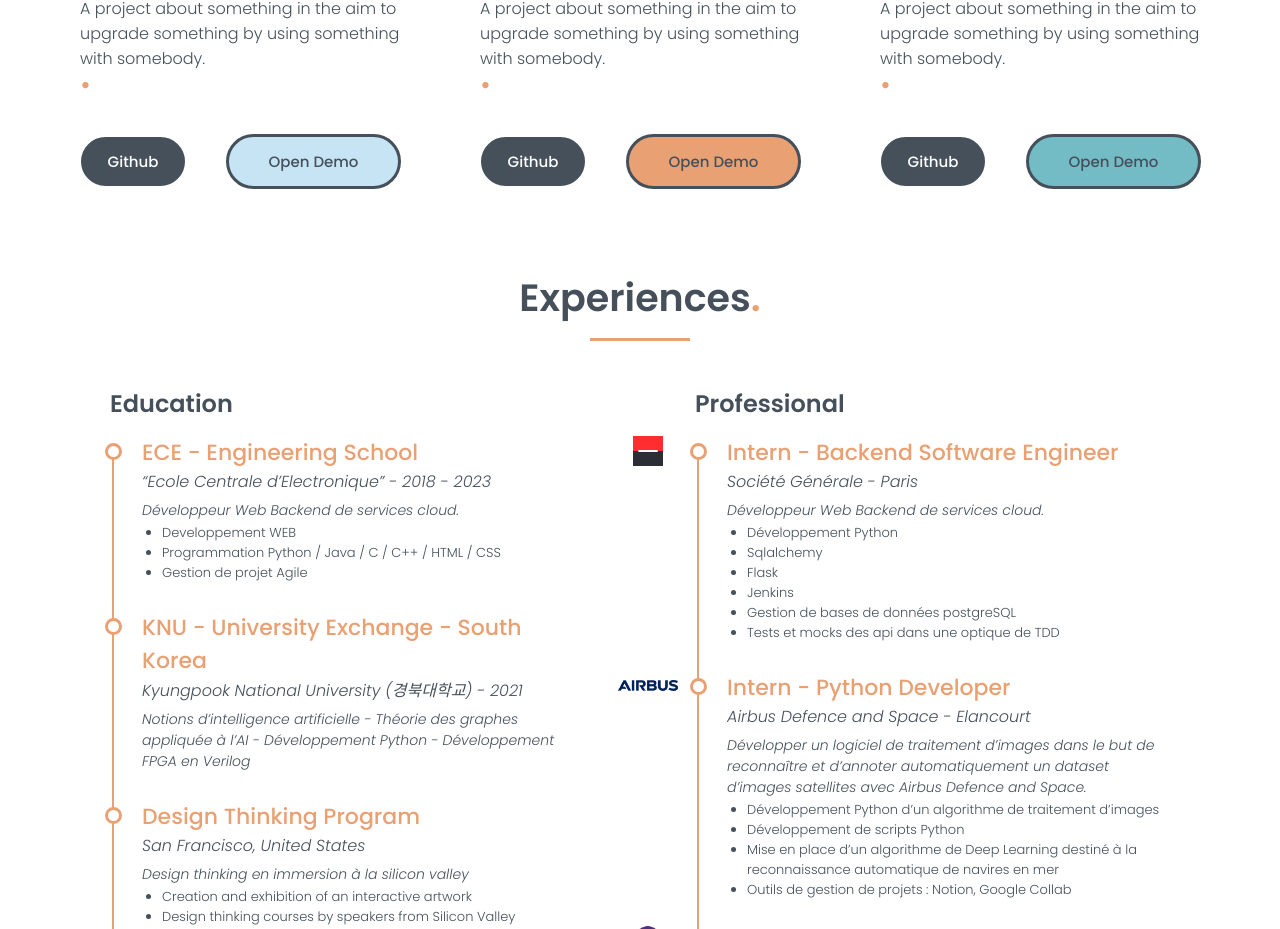
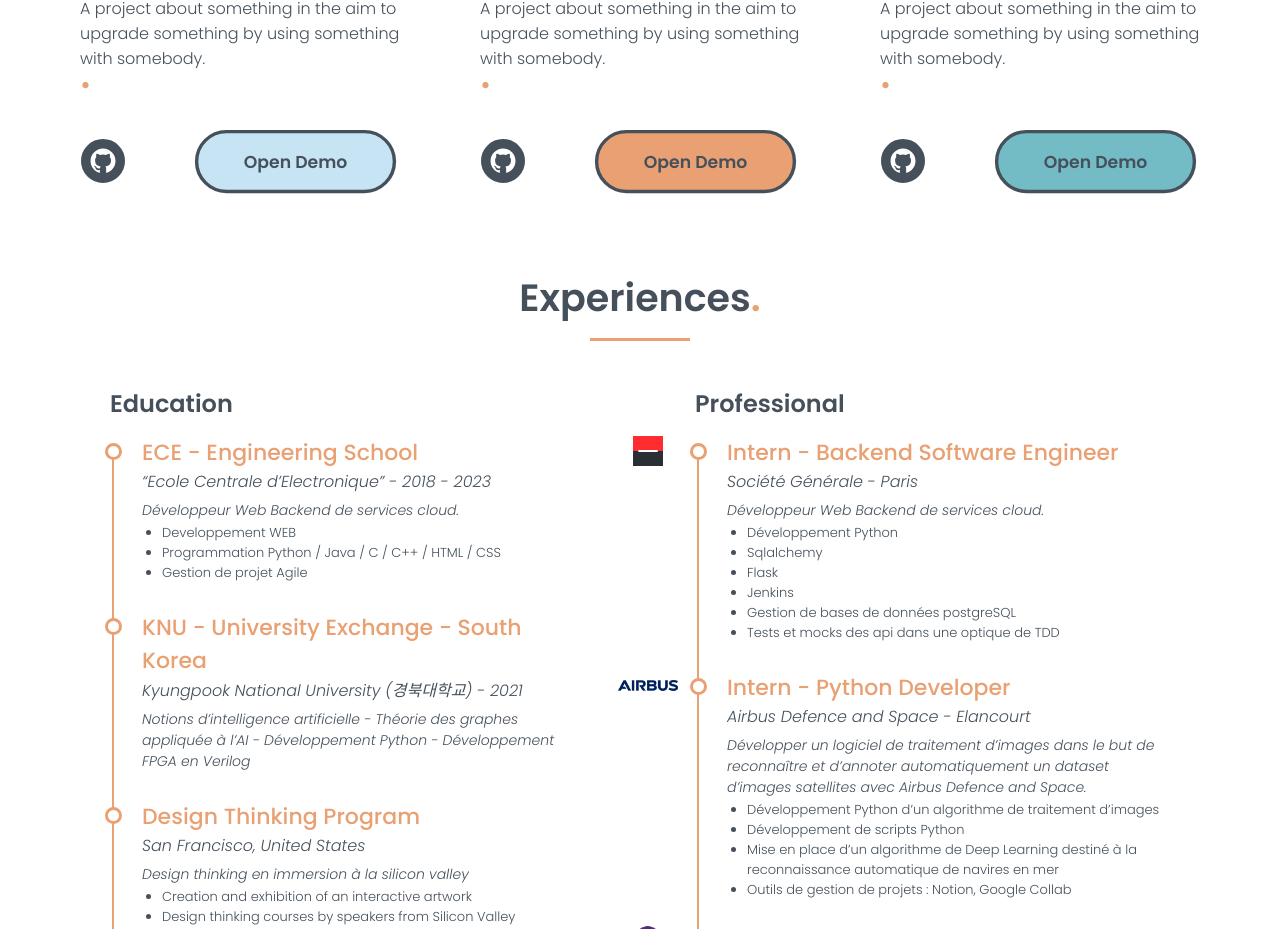
Before and after one commit to Edouard-M/Portfolio_Website, a React (Create React App) app: page / in a window 1280 px wide. Shown: the part 2312-3241 px from the top of the page. Built offline with nearby package versions, Linux system fonts and the light colour scheme.

Commit message:
update links

```diff
--- a/src/components/landing_page_components/Project.js
+++ b/src/components/landing_page_components/Project.js
@@ -1,6 +1,7 @@
 import React from 'react'
 import { Link } from "react-router-dom";
 import {Reveal} from '../animations/Reveal'
+import {BiLogoGithub} from 'react-icons/bi'
 
 function Project({ title, subtitle, text, image, button_color, github_link, demo_link, text_color }) {
   return (
@@ -11,7 +12,7 @@ function Project({ title, subtitle, text, image, button_color, github_link, demo
         <Reveal><div className='project-text'>{text}</div></Reveal>
         <div className='project-point'>.</div>
         <div className='project-button-row'>
-            <div><Link to={github_link} target="_blank" ><button className='project-button-github'>Github</button></Link></div>
+            <div style={{display: "flex", 'alignItems': "center", 'justifyContent': "center"}} ><Link to={github_link} target="_blank" ><button className='project-button-github'><BiLogoGithub/></button></Link></div>
             <div><Link to={demo_link} target="_blank" ><button className='project-button-demo' style={{ '--button-background-color': button_color, color: "var(--color-text)"}}>Open Demo</button></Link></div>
         </div>
     </div>
--- a/src/data/FeedbacksData.js
+++ b/src/data/FeedbacksData.js
@@ -10,7 +10,7 @@ const feedback2 = {
     name: "Yunshi TAN",
     subtitle1: "Former internship supervisor",
     subtitle2: "Manager at Société Générale",
-    text: "J’ai encadré, en tant que responsable du Lab’Innovation de la société ARESIA Ozoir, M Mignien pour son stage ING4. Ses compétences et sa motivation se confirment ici une fois de plus.",
+    text: "~~~~~~~ ~~~~~~~~~~~~~~ ~~~~ ~~~~~ ~~~ ~~~~~~ ~~~~~ ~~~~~ ~~~~~~ ~~~~ ~~~~~~ ~~~ ~~~~~ ~~~~~~ ~~~~~ ~~~~~ ~~~ ~~~~~~~ ~~~~~ ~~~~~~ ~~~~ ~~~ ~~~~~~ ~~~~ ~~~ ~~~~~ ~~~~ ~~~~~~~",
 };
 
 
--- a/src/data/ProjectsData.js
+++ b/src/data/ProjectsData.js
@@ -24,7 +24,7 @@ const project3 = {
     text: "A project about something in the aim to upgrade something by using something with somebody.",
     image: "jet-flight.png",
     button_color: "#73BBC5",
-    github_link: "https://jet-flight.fr/",
+    github_link: "https://github.com/Edouard-M",
     demo_link: "https://jet-flight.fr/",
 };
 
--- a/src/style/App.css
+++ b/src/style/App.css
@@ -566,14 +566,19 @@ h2::after {
 }
 
 .project-button-github{
-  width: 110px;
-  height: 55px;
+  /*width: 110px;
+  height: 55px;*/
+  width: 50px;
+  height: 50px;
+  display: flex;
+  align-items: center;
+  justify-content: center;
   border-radius: 50px;
   border: solid;
   background-color: var(--color-text);
   color: var(--color-white);
   font-family: var(--font-Poppins);
-  font-size: 15px;
+  font-size: 30px;
   font-style: normal;
   font-weight: 500;
   margin-left: -2px;
@@ -596,16 +601,17 @@ h2::after {
   font-family: var(--font-Poppins);
   font-size: 15px;
   font-style: normal;
-  font-weight: 500;
-  margin-left: 38px;
+  font-weight: 600;
+  margin-left: 80px;
   transition: all 0.3s;
   cursor: pointer;
+  scale:1.15;
 }
 
 .project-button-demo:hover{
   background-color: var(--color-white);
   color: var(--color-text);
-  scale: 1.15;
+  scale: 1.30;
 }
 
 /*--------------------------------------------------------------
```
